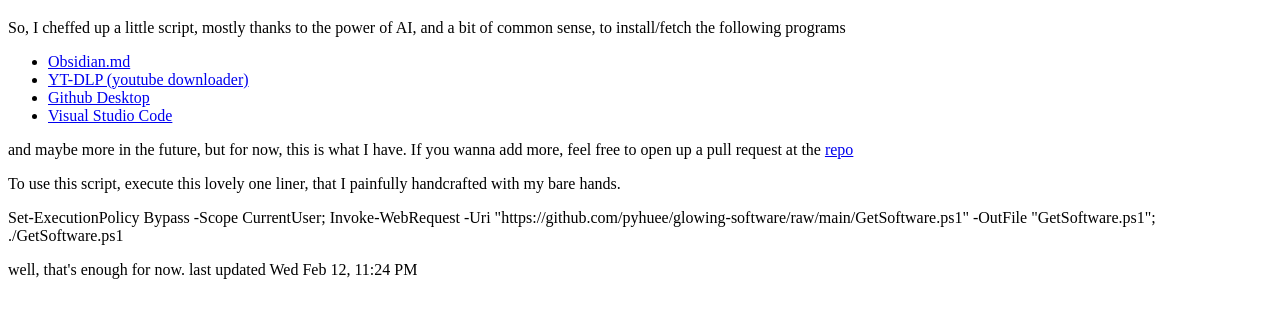
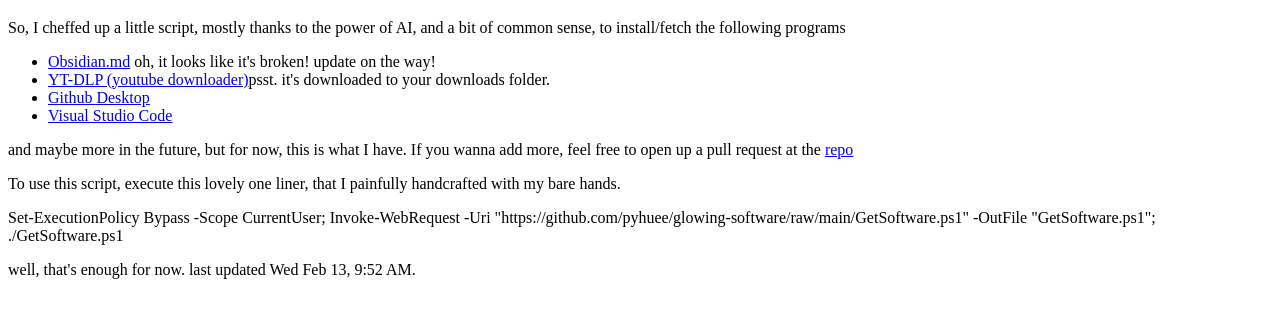
Before and after one commit to pyhuee/website, a plain HTML site: page index.html in a window 1280 px wide. Shown: the part 381-698 px from the top of the page. Drawn offline with Linux system fonts and the light colour scheme.

Commit message:
slight content update.

```diff
--- a/index.html
+++ b/index.html
@@ -15,8 +15,8 @@
     <h1>PowersShell Script!</h1>
     <p>So, I cheffed up a little script, mostly thanks to the power of AI, and a bit of common sense, to install/fetch the following programs</p>
     <ul>
-        <li><a href="https://obsidian.md">Obsidian.md</a></li>
-        <li><a href="https://github.com/yt-dlp/yt-dlp">YT-DLP (youtube downloader)</a></li>
+        <li><a href="https://obsidian.md">Obsidian.md</a> oh, it looks like it's broken! update on the way!</li>
+        <li><a href="https://github.com/yt-dlp/yt-dlp">YT-DLP (youtube downloader)</a>psst. it's downloaded to your downloads folder. </li>
         <li><a href="https://desktop.github.com">Github Desktop</a></li>
         <li><a href="https://code.visualstudio.com">Visual Studio Code</a></li>
     </ul>
@@ -24,7 +24,7 @@
     <p>To use this script, execute this lovely one liner, that I painfully handcrafted with my bare hands.</p>
     <p>Set-ExecutionPolicy Bypass -Scope CurrentUser; Invoke-WebRequest -Uri "https://github.com/pyhuee/glowing-software/raw/main/GetSoftware.ps1" -OutFile "GetSoftware.ps1"; ./GetSoftware.ps1</p>
 
-    <p>well, that's enough for now. last updated Wed Feb 12, 11:24 PM</p>
+    <p>well, that's enough for now. last updated Wed Feb 13, 9:52 AM.</p>
 
 </body>
 </html>
```
